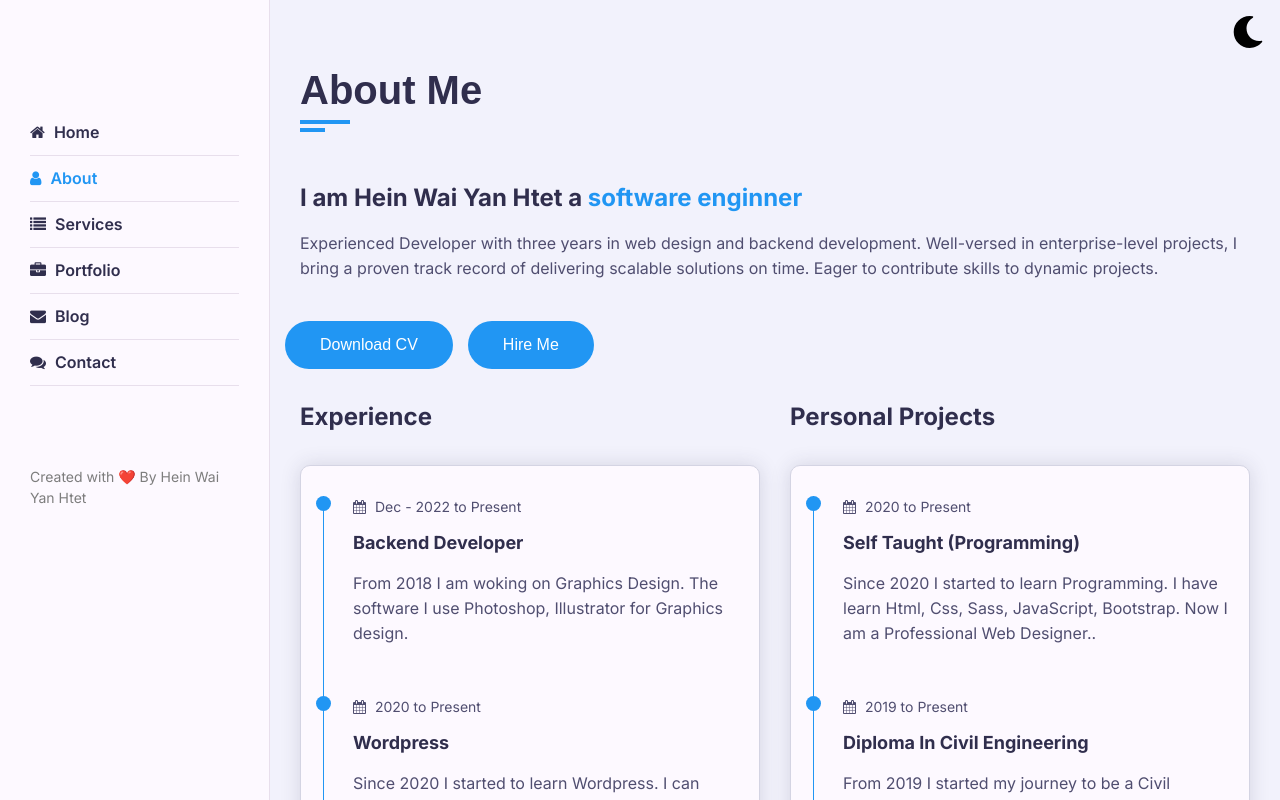
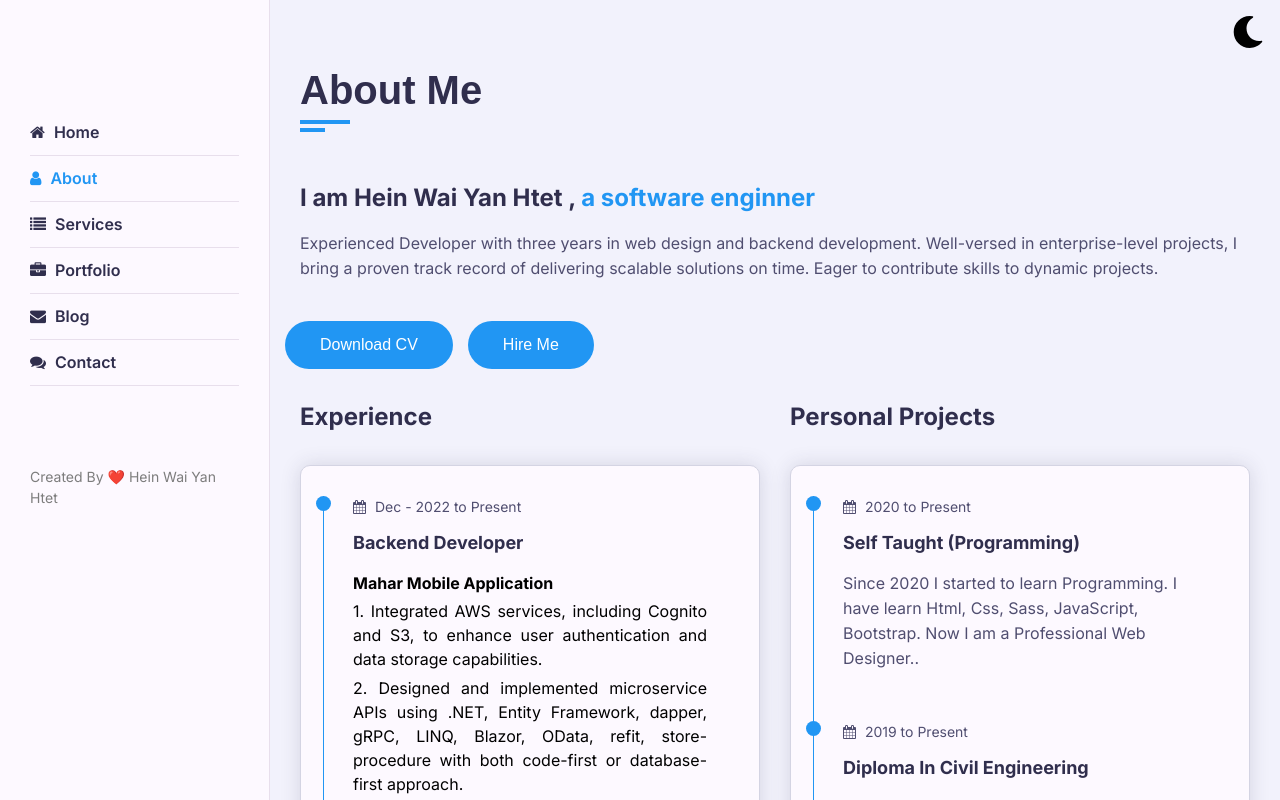
Before and after one commit to heinwaiyanhtet/porfolio, a Next.js app: page /about in a window 1280 px wide. Built offline with nearby package versions, Linux system fonts and the light colour scheme.

Commit message:
padding added

```diff
--- a/src/app/about/page.tsx
+++ b/src/app/about/page.tsx
@@ -16,7 +16,7 @@ const About: NextPage = () => {
               <div className="row">
                 <div className="about-text padd-15">
                   <h2>
-                    I am Hein Wai Yan Htet a <span>software enginner</span>
+                    I am Hein Wai Yan Htet ,  <span>a software enginner</span>
                   </h2>
                   <p>
                       Experienced Developer with three years in web design
@@ -31,13 +31,16 @@ const About: NextPage = () => {
                 <div className="download-cv">
                   <div className="row">
                       <div className="buttons padd-15">
+
                         <a
-                          href="/assets/docs/resume.pdf"
+                          href="docs/Resume_Hein_Wai_Yan_Htet.pdf"
                           target="_target"
                           className="btn"
+                          download
                         >
                           Download CV
                         </a>
+
                         <a
                           href="#contact"
                           data-section-index={0}
@@ -66,32 +69,32 @@ const About: NextPage = () => {
                             <i className="fa fa-calendar" /> Dec - 2022 to Present
                           </h6>
                           <h4 className="timeline-title">Backend Developer</h4>
+                          <h4>Mahar Mobile Application</h4>
 
                           {/* <p> <img src="/imgs/icon/building-regular.svg" />
                            ABC Content Solutions well known as Mahar Mobile Application
                           </p> */}
+                            <ul className="experience-industry">
+                              <ol>1.  Integrated AWS services, including Cognito and S3, to enhance user authentication and data storage capabilities.</ol>
+                              <ol>2.  Designed and implemented microservice APIs using .NET, Entity Framework, dapper, gRPC, LINQ, Blazor, OData, refit, store-procedure with both code-first or database-first approach.</ol>
+                              <ol>3.  Utilized Docker for efficient deployment, ensuring scalability and maintainability.</ol>
+                              <ol>4.  Implemented Sentry for robust error handling, minimizing downtime and enhancing user experience.</ol>
+                              <ol>5.  Led the development of a transcoding dashboard using Next.js, .NET, JWT, Prisma authentication, and FFmpeg.</ol>
+                              <ol>6.  Engineered a real-time notification system using AWS SNS, enhancing communication channels within the application.</ol>
+                              <ol>7.  Customized a web player with pure JavaScript and .NET MVC, contributing to an improved multimedia experience.</ol>
+                              <ol>8.  Developed a QR login API for Android TV, providing a convenient and secure login method.</ol>
+                              <ol>9.  Developed and maintained a dynamic React, Redux, TypeScript, Prisma, node.js dashboard.</ol>
+                              <ol>10. Conducted research on payment integration methods, staying abreast of industry trends and technologies.</ol>
+                            </ul>
+                          <p className="timeline-text">
 
-                          <p className="timeline-text">
-                            From 2018 I am woking on Graphics Design. The
-                            software I use Photoshop, Illustrator for Graphics
-                            design.
+
                           </p>
                         </div>
 
                         {/* Timeline Item end */}
                         {/* Timeline Item */}
-                        <div className="timeline-item">
-                          <div className="circle-dot" />
-                          <h6 className="timeline-date">
-                            <i className="fa fa-calendar" /> 2020 to Present
-                          </h6>
-                          <h4 className="timeline-title">Wordpress</h4>
-                          <p className="timeline-text">
-                            Since 2020 I started to learn Wordpress. I can
-                            install, Customize, &amp; fix bug on wordpress.{" "}
-                          </p>
-                        </div>
-                        {/* Timeline Item end */}
+
                       </div>
                     </div>
                   </div>
--- a/src/app/portfolio/page.tsx
+++ b/src/app/portfolio/page.tsx
@@ -4,12 +4,14 @@ const Portfolio: NextPage = () => {
   return (
     <div>
       <section className="portfolio section" id="portfolio">
+
         <div className="container">
           <div className="row">
             <div className="section-title padd-15">
               <h2>Portfolio</h2>
             </div>
           </div>
+
           <div className="row">
             <div className="portfolio-filter padd-15">
               <button type="button" className="active" data-filter="all">
@@ -26,6 +28,7 @@ const Portfolio: NextPage = () => {
               </button>
             </div>
           </div>
+
           <div className="row">
             {/* Portfolio Item */}
             <div className="portfolio-item padd-15" data-category="web-design">
@@ -43,6 +46,7 @@ const Portfolio: NextPage = () => {
             </div>
             {/* Portfolio Item End*/}
             {/* Portfolio Item */}
+
             <div className="portfolio-item padd-15" data-category="web-design">
               <div className="portfolio-item-inner shadow-dark">
                 <div className="portfolio-img">
@@ -56,6 +60,7 @@ const Portfolio: NextPage = () => {
                 </div>
               </div>
             </div>
+
             {/* Portfolio Item End*/}
             {/* Portfolio Item */}
             <div className="portfolio-item padd-15" data-category="web-design">
--- a/src/components/sidebar/sidebar.tsx
+++ b/src/components/sidebar/sidebar.tsx
@@ -80,9 +80,9 @@ const Sidebar = () => {
           </li>
         </ul>
         <div className="copyright">
-            Created with ❤️ By{" "}
+            Created   By{" "}
             <a href="#" target="_blank" rel="noopener noreferrer">
-              Hein Wai Yan Htet
+            ❤️ Hein Wai Yan Htet
             </a>
         </div>
       </div>
--- a/src/styles/style.css
+++ b/src/styles/style.css
@@ -537,6 +537,20 @@ select {
   max-width: 50%;
   margin-top: 30px;
 }
+.experience .experience-industry
+{
+  text-align: justify;
+}
+
+.experience .experience-industry ol
+{
+  margin-bottom: 5px;
+}
+
+.experience-industry ol:first-child
+{
+   margin-top: 4px;
+}
 .about .about-content h3.title {
   font-size: 24px;
   margin-bottom: 30px;
@@ -559,6 +573,7 @@ select {
 .about .about-content .timeline .timeline-item {
   position: relative;
   padding-left: 37px;
+  padding-right: 37px;
   padding-bottom: 50px;
 }
 .about .about-content .timeline .timeline-item:last-child {
```
Also changed, not shown: 1 other file (tests, documents, lock files or other folders).
